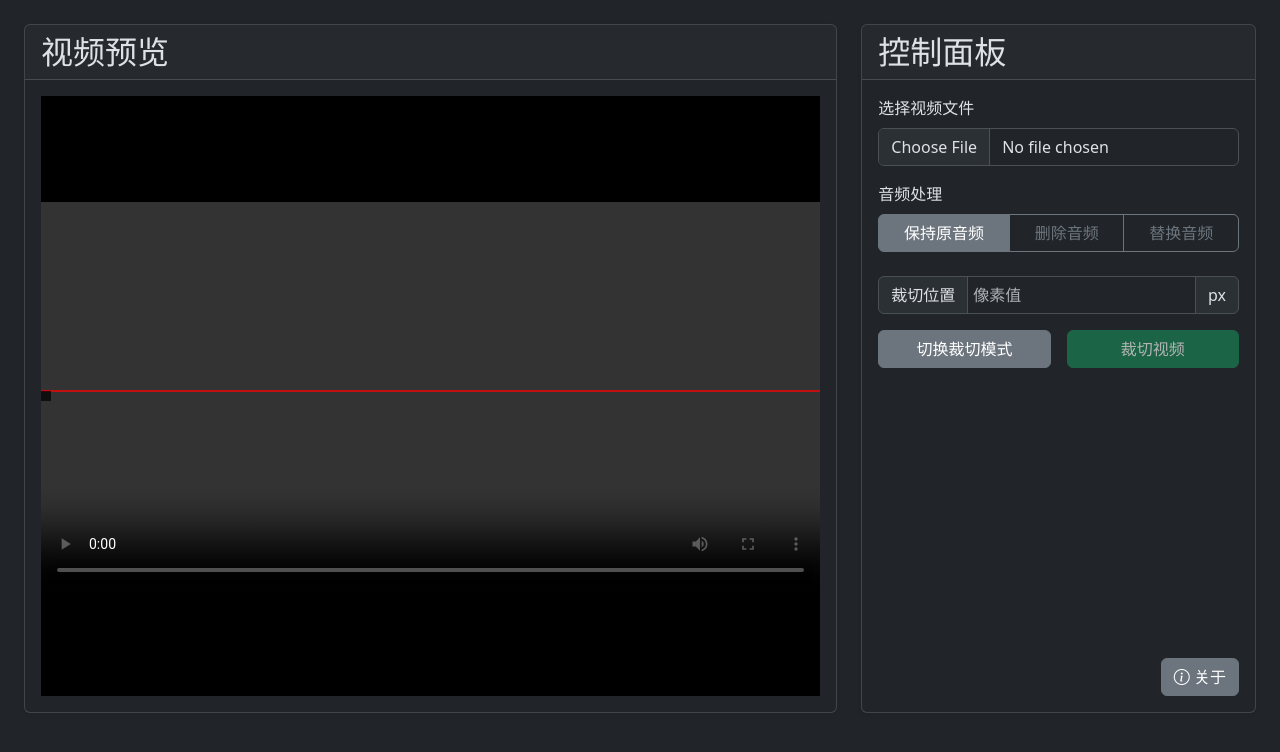
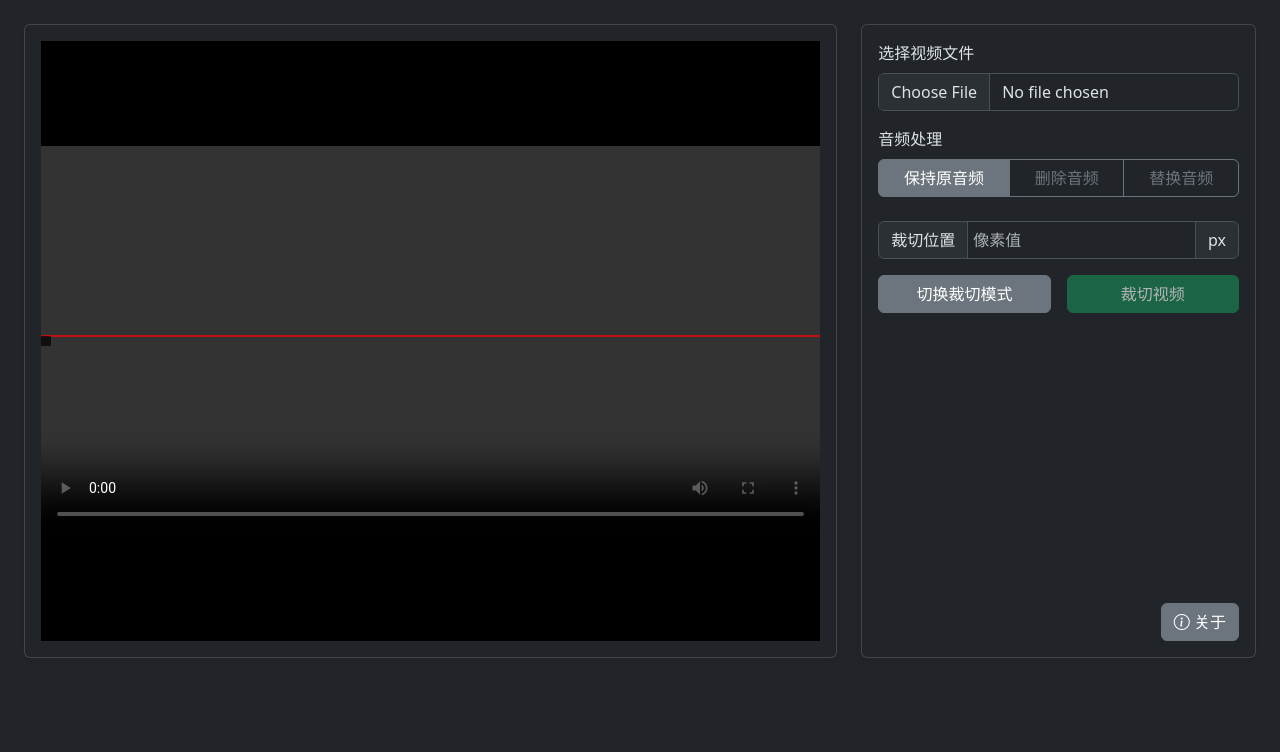
Before and after one commit to c1921/2025-03-15, a FastAPI app: page / in a window 1280 px wide. Shown: the top 752 px of the page. Run offline with FastAPI, Linux system fonts and the light colour scheme; parts of the project's set-up code (start-up, migrations or seed data) failed here and were passed over; some libraries are stand-ins or nearby versions.

Commit message:
样式：移除 card-header

```diff
--- a/templates/index.html
+++ b/templates/index.html
@@ -15,9 +15,6 @@
             <!-- 控制面板 -->
             <div class="col-lg-4 order-lg-2 order-1">
                 <div class="card shadow-sm h-100">
-                    <div class="card-header">
-                        <h2 class="mb-0">控制面板</h2>
-                    </div>
                     <div class="card-body d-flex flex-column justify-content-between">
                         <!-- 文件选择区域 -->
                         <div class="row mb-4 g-3">
@@ -85,9 +82,6 @@
             <!-- 视频预览区域 -->
             <div class="col-lg-8 order-lg-1 order-2">
                 <div class="card shadow-sm h-100">
-                    <div class="card-header">
-                        <h2 class="mb-0">视频预览</h2>
-                    </div>
                     <div class="card-body">
                         <div class="video-container">
                             <video id="videoPreview" class="w-100" controls>
```
